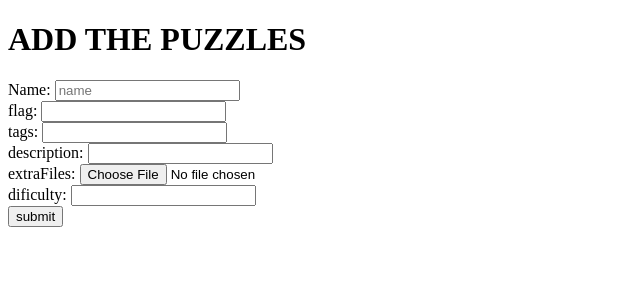
After one commit to SAValenciaA/captureTheForge, a Flask app: template src/templates/dashboard.html in a window 1280 px wide. The commit adds this page. Shown: the top 300 px of the page, without its empty margins (0-640 px from the left). Run offline with Flask 3, Linux system fonts and the light colour scheme; the template is opened without the code that fills it, so the values that code supplies are empty.

Commit message:
implemented puzzles

```diff
--- a/src/app.py
+++ b/src/app.py
@@ -1,20 +1,109 @@
+import os
 import users
+import puzzles
 import hashlib
-from database import init_db
-from flask import Flask, request, g, render_template, redirect, url_for, jsonify, make_response
+import hashTable
+import database
+from werkzeug.utils import secure_filename
+from flask import Flask, request, g, render_template, redirect, url_for, jsonify, make_response, send_from_directory, current_app
 
 app = Flask(__name__)
 md5 = lambda password: hashlib.md5(password.encode()).hexdigest()
 
-init_db(app)
+ALLOWED_EXTENSIONS = {'zip'}
+UPLOAD_FOLDER = './puzzles_files'
+
+database.init_db(app)
+
+app.config['UPLOAD_FOLDER'] = './puzzles_files'
+app.flags = None
+
+@app.before_request
+def load_flags():
+    puzzles_flags = database.query("select id, flag from Puzzles")
+    flags = hashTable.HashTable(len(puzzles_flags))
+    for puzzle in puzzles_flags:
+        flags.insert(puzzle['id'], puzzle['flag'])
+
+    current_app.flags = flags
 
 @app.route("/")
 def home():
     return "<p>Hello, World!</p>"
 
-@app.route("/dashboard")
+def allowed_file(filename):
+    return '.' in filename and \
+           filename.rsplit('.', 1)[1].lower() in ALLOWED_EXTENSIONS
+
+def save_file(request):
+    if request.method == 'POST':
+        # check if the post request has the file part
+        if 'extraFiles' not in request.files:
+            print("No file sent")
+            print(request.files)
+            return ''
+        file = request.files['extraFiles']
+
+        # If the user does not select a file, the browser submits an
+        # empty file without a filename.
+        if file.filename == '':
+            print("nameless file")
+            return ''
+
+        if file and allowed_file(file.filename):
+            print("saving file")
+            filename = secure_filename(file.filename)
+            file.save(os.path.join(app.config['UPLOAD_FOLDER'], filename))
+            return filename
+
+@app.route("/dashboard", methods=["POST", "GET"])
 def dashboard():
-    return "<p>Hello, World!</p>"
+    #if not request.method in ["POST", "GET"]:
+    #    return "<h1>HAZAAAAHHHHH.<\\ h1>"
+
+    if request.method == "POST":
+        name = request.form['name']
+        flag = request.form['flag']
+        tags = request.form['tags']
+        description = request.form['description']
+        extraFiles = save_file(request)
+        dificulty = request.form['dificulty']
+
+        puzzles.Puzzle.create_puzzle(name, flag, tags, description, extraFiles, dificulty)
+
+        return redirect(url_for('dashboard'))
+
+    if request.method == "GET":
+        return render_template('dashboard.html')
+
+@app.route("/api/check_flag", methods=["POST"])
+def check_flag():
+    flag_id = request.form['id']
+    user_answer = request.form['flag']
+    if current_app.flags.search(flag_id) != md5(user_answer ):
+        return jsonify({
+            'status': 'failure',
+            'message': 'The flag given is incorrect.'
+        })
+
+    auth_cookie = request.cookies.get('auth').split(":")
+    username = auth_cookie[0]
+    user = users.User.get_user("name", username)
+
+    puzzle = puzzles.Puzzle.get_puzzle("id", flag_id)
+
+    user.score += puzzle.dificulty
+    user.solves += puzzle.id + ","
+    print(f"{user.score}:{user.solves}")
+
+    user.save()
+
+    return jsonify({
+        'status': 'success',
+        'message': 'Correct!'
+    })
+
+
 
 @app.route("/login")
 def login():
@@ -29,13 +118,14 @@ def play():
 
     auth_cookie = request.cookies.get('auth').split(":")
     username = auth_cookie[0]
+    puzzle_id = request.args.get('id')
 
-    return f"<p>Let's play a game, {username}</p>"
-
-@app.route("/api/play")
-def api_play():
-    puzzleID = request.args.get("id", "Flask")
-    return f"You requested for {puzzleID}"
+    if puzzle_id:
+        puzzle = puzzles.Puzzle.get_puzzle("id", puzzle_id)
+        return render_template('puzzle.html', puzzle=puzzle)
+    else:
+        puzzles_list = puzzles.Puzzle.get_puzzle_list()
+        return render_template('play.html', puzzles=puzzles_list)
 
 
 @app.route("/api/login", methods=['POST'])
@@ -78,11 +168,10 @@ def api_register_user():
 
     return redirect(url_for('login'))
 
-
-@app.route("/api/addPuzzle")
-def api_add_puzzle():
-    puzzleID = request.args.get("id", "Flask")
-    return f"You requested for {puzzleID}"
+@app.route('/download/<path:filename>', methods=['GET'])
+def download(filename):
+    print(filename)
+    return send_from_directory(app.config['UPLOAD_FOLDER'],path=filename, as_attachment=True)
 
 @app.teardown_appcontext
 def close_connection(exception):
--- a/src/database.py
+++ b/src/database.py
@@ -21,7 +21,7 @@ def get():
     return db
 
 def init_db(app):
-    if file_exists(DB_TEMPLATE):
+    if file_exists(DATABASE):
         return
     print("Init DB...")
     with app.app_context():
--- /dev/null
+++ b/src/hashTable.py
@@ -0,0 +1,103 @@
+class Node:
+    def __init__(self, key, value):
+        self.key = key
+        self.value = value
+        self.next = None
+
+
+class HashTable:
+    def __init__(self, capacity):
+        self.capacity = capacity
+        self.size = 0
+        self.table = [None] * capacity
+
+    def _hash(self, key):
+        return hash(key) % self.capacity
+
+    def insert(self, key, value):
+        index = self._hash(key)
+
+        if self.table[index] is None:
+            self.table[index] = Node(key, value)
+            self.size += 1
+        else:
+            current = self.table[index]
+            while current:
+                if current.key == key:
+                    current.value = value
+                    return
+                current = current.next
+            new_node = Node(key, value)
+            new_node.next = self.table[index]
+            self.table[index] = new_node
+            self.size += 1
+
+    def search(self, key):
+        index = self._hash(key)
+
+        current = self.table[index]
+        while current:
+            if current.key == key:
+                return current.value
+            current = current.next
+
+        raise KeyError(key)
+
+    def remove(self, key):
+        index = self._hash(key)
+
+        previous = None
+        current = self.table[index]
+
+        while current:
+            if current.key == key:
+                if previous:
+                    previous.next = current.next
+                else:
+                    self.table[index] = current.next
+                self.size -= 1
+                return
+            previous = current
+            current = current.next
+
+        raise KeyError(key)
+
+    def __len__(self):
+        return self.size
+
+    def __contains__(self, key):
+        try:
+            self.search(key)
+            return True
+        except KeyError:
+            return False
+
+
+# Driver code
+if __name__ == '__main__':
+
+    # Create a hash table with
+    # a capacity of 5
+    ht = HashTable(5)
+
+    # Add some key-value pairs
+    # to the hash table
+    ht.insert("apple", 3)
+    ht.insert("banana", 2)
+    ht.insert("cherry", 5)
+
+    # Check if the hash table
+    # contains a key
+    print("apple" in ht)  # True
+    print("durian" in ht)  # False
+
+    # Get the value for a key
+    print(ht.search("banana"))  # 2
+
+    # Update the value for a key
+    ht.insert("banana", 4)
+    print(ht.search("banana"))  # 4
+
+    ht.remove("apple")
+    # Check the size of the hash table
+    print(len(ht))  # 3
--- /dev/null
+++ b/src/templates/dashboard.html
@@ -0,0 +1,57 @@
+<!DOCTYPE html>
+<html lang="en">
+  <head>
+    <title>Sign up!</title>
+  </head>
+  <body>
+    <main>
+
+        <h1>ADD THE PUZZLES</h1>
+
+        <form action="{{ url_for('dashboard') }}" method='POST' enctype=multipart/form-data>
+
+          <label for="name">Name:</label>
+            <input type="text"
+                   id="name"
+                   name="name"
+                   placeholder="name" required/>
+          <br>
+          <label for="flag" >flag:</label>
+            <input type="flag"
+                   id="flag"
+                   name='flag'
+                   required/>
+
+          <br>
+          <label for="tags" >tags:</label>
+            <input type="tags"
+                   id="tags"
+                   name='tags'
+                   required/>
+
+          <br>
+
+          <label for="description" >description:</label>
+            <input type="description"
+                   id="description"
+                   name='description'
+                   required/>
+          <br>
+
+          <label for="extraFiles" >extraFiles:</label>
+            <input type="file" name="extraFiles">
+
+          <br>
+          <label for="dificulty" >dificulty:</label>
+            <input type="number"
+                   id="dificulty"
+                   name='dificulty'
+                   required/>
+
+          <br>
+          <button type="submit">submit</button>
+
+        </form>
+    </main>
+  </body>
+</html>
--- a/src/templates/play.html
+++ b/src/templates/play.html
@@ -8,7 +8,9 @@
     <ul>
       {% for puzzle in puzzles %}
       <li>
-        <a href="{{ puzzle.link }}">{{ puzzle.name }}</a>
+        <h2><a href="play?id={{ puzzle.id }}">{{ puzzle.name }}</a></h2> <br />
+        <p>tags: {{ puzzle.tags }}</p>
+        <p>dificulty: {{ puzzle.dificulty }}</p>
       </li>
       {% endfor %}
     </ul>
```
Also changed, not shown: src/puzzles.py (added, +53 -0 lines), src/templates/puzzle.html (added, +55 -0 lines), src/users.py (+16 -1 lines), README.md, src/database.db (deleted), 1 other file.
